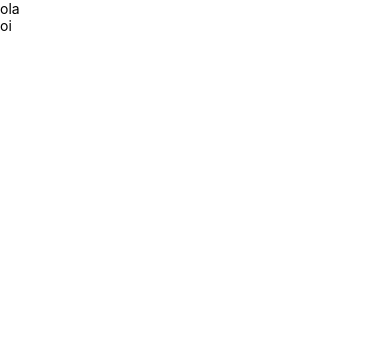
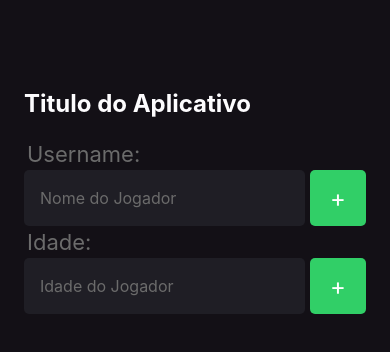
Before and after one commit to and3510/AppAutismo_Project, a React Native app: screen / in a window 390 px wide. Shown: the top 352 px of the page. Built offline with nearby package versions, Linux system fonts and the light colour scheme.

Commit message:
atualizaçao  e novos componentes

```diff
--- a/App.tsx
+++ b/App.tsx
@@ -1,15 +1,8 @@
-import { Text, View } from 'react-native';
+import  Home  from './src/screens/home';
 
 export default function App() {
   return (
-    <View>
-      <Text>
-      ola
-      </Text>
-      <Text>
-      oi
-      </Text>
-    </View>
+      <Home />
   );
 
 }
--- /dev/null
+++ b/src/screens/home/index.tsx
@@ -0,0 +1,55 @@
+import {Text, View, TextInput, TouchableOpacity } from 'react-native';
+
+import { style } from './styles';
+
+export default function Home() {
+
+    function handleParticipantAdd() {
+      console.log("Voce clicou no botão de Adicionar")
+    }
+
+    return (
+      <View style={style.container}>
+        <Text style={style.texto}>
+          Titulo do Aplicativo
+        </Text>
+        <Text style={style.descricao}>
+          Username:
+        </Text>
+        <View style={style.form}>
+        <TextInput style=
+          {style.input}
+          placeholder="Nome do Jogador"
+          placeholderTextColor="#6b6b6b"
+         />
+
+        <TouchableOpacity style={style.button} onPress={handleParticipantAdd} >
+          <Text style={style.buttontext}>
+          +
+          </Text>
+
+        </TouchableOpacity>
+        </View>
+
+        <Text style={style.descricao}>
+          Idade:
+        </Text>
+        <View style={style.form}>
+         <TextInput style={style.input2}
+         placeholder="Idade do Jogador"
+         placeholderTextColor="#6b6b6b"
+         keyboardType='numeric'
+         />
+
+        <TouchableOpacity style={style.button} onPress={handleParticipantAdd} >
+          <Text style={style.buttontext}>
+          +
+          </Text>
+
+        </TouchableOpacity>
+
+         </View>
+
+      </View>
+    );
+  }
--- /dev/null
+++ b/src/screens/home/styles.ts
@@ -0,0 +1,66 @@
+import { StyleSheet } from "react-native";
+
+export const style = StyleSheet.create(
+    {
+    container:{
+        flex: 1,
+        backgroundColor: '#131016',
+        padding: 24
+    },
+
+    texto:{
+        color: '#FDFCFE',
+        fontSize: 24,
+        fontWeight: 'bold',
+        marginTop: 65,
+        marginBottom: 20
+    },
+    descricao: {
+        color: '#6B6B6B',
+        fontSize: 22,
+        padding: 3
+    },
+    input: {
+        flex: 1,
+        height: 56,
+        backgroundColor: '#1f1e25',
+        borderRadius: 5,
+        color: '#fff',
+        padding: 16,
+        fontSize: 16,
+        marginRight: 5
+    },
+    input2: {
+        flex: 1,
+        height: 56,
+        backgroundColor: '#1f1e25',
+        borderRadius: 5,
+        color: '#fff',
+        padding: 16,
+        fontSize: 16,
+        marginRight: 5
+
+    },
+    buttontext: {
+        color: '#fff',
+        fontSize: 24
+    },
+    button: {
+        width: 56,
+        height: 56,
+        borderRadius: 5,
+        backgroundColor: '#31cf67',
+        alignItems: 'center',
+        justifyContent: 'center'
+    },
+    form: {
+        width: '100%',
+        flexDirection: 'row'
+    }
+
+
+
+    }
+
+
+)
```
